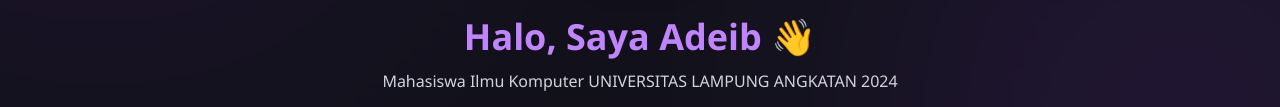
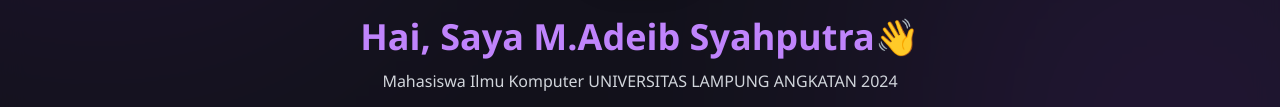
Before and after one commit to adeib5/myprofile, a plain HTML site: page index.html in a window 1280 px wide. Shown: the part 360-467 px from the top of the page. Drawn offline with nearby package versions, Linux system fonts and the light colour scheme.

Commit message:
Revise introduction and update personal details
Updated the introduction section with a new greeting and corrected the spelling of 'Saya'.

```diff
--- a/index.html
+++ b/index.html
@@ -30,7 +30,7 @@ class="w-40 h-auto max-w-[200px] mx-auto rounded-full border-4 border-purple-500
   </div>
 </div>
 <h1 class="text-4xl mt-5 text-purple-400 font-bold">
-Halo, Saya Adeib 👋
+Hai, Saya M.Adeib Syahputra👋
 </h1>
 
 <p class="text-gray-300 mt-3">
```
